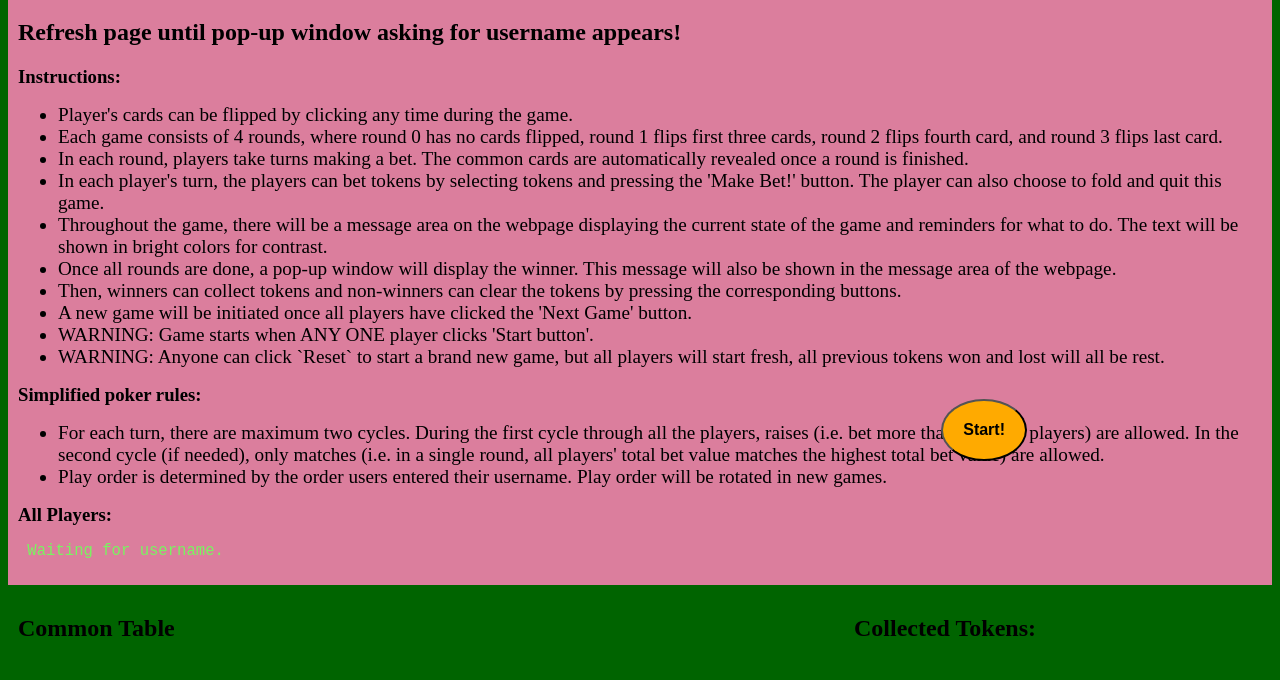
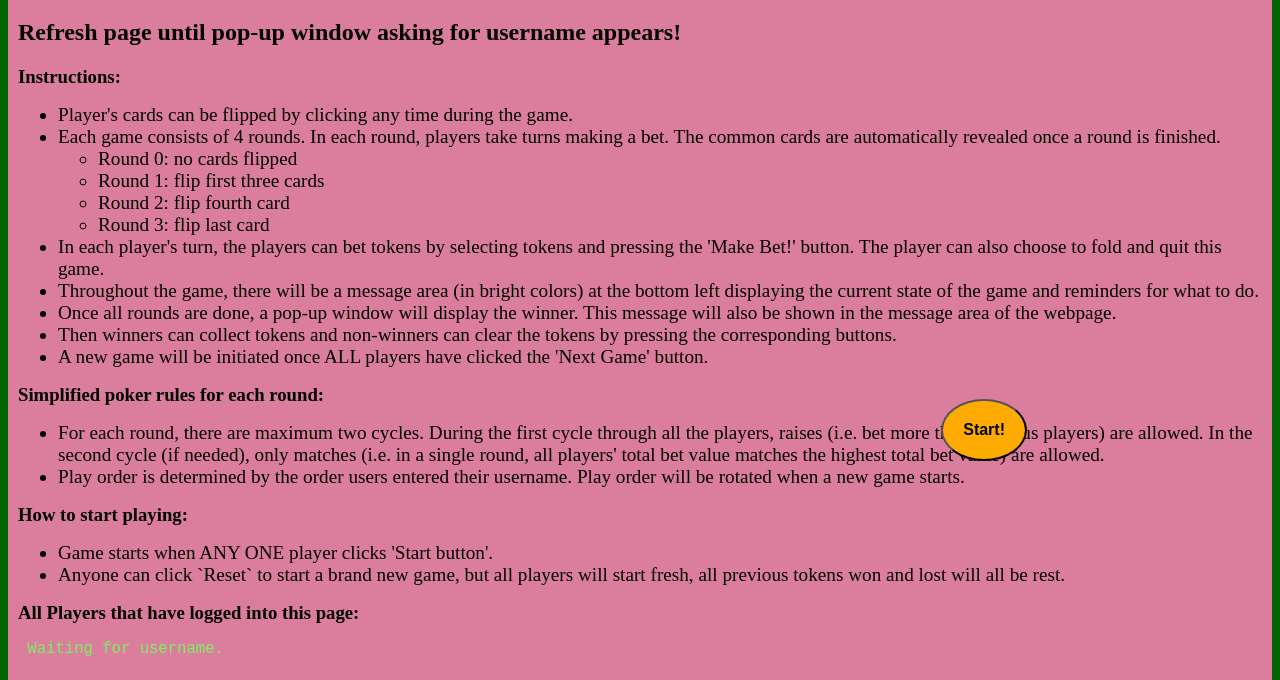
Before and after one commit to Louise-X10/WebApp-Hackathon, a website: page poker/index.html in a window 1280 px wide. Shown: the part 79-759 px from the top of the page. Drawn offline with nearby package versions, Linux system fonts and the light colour scheme; no server answers.

Commit message:
update instructions

```diff
--- a/poker/index.html
+++ b/poker/index.html
@@ -14,23 +14,32 @@
         <h3>Instructions: </h3>
         <ul>
             <li>Player's cards can be flipped by clicking any time during the game.</li>
-            <li>Each game consists of 4 rounds, where round 0 has no cards flipped, round 1 flips first three cards, round 2 flips fourth card, and round 3 flips last card. </li>
-            <li>In each round, players take turns making a bet. The common cards are automatically revealed once a round is finished. </li>
+            <li>Each game consists of 4 rounds. In each round, players take turns making a bet. The common cards are automatically revealed once a round is finished. </li>
+            <ul>
+                <li>Round 0: no cards flipped</li>
+                <li>Round 1: flip first three cards</li>
+                <li>Round 2: flip fourth card</li>
+                <li>Round 3: flip last card</li>
+            </ul>
             <li>In each player's turn, the players can bet tokens by selecting tokens and pressing the 'Make Bet!' button. The player can also choose to fold and quit this game. </li>
-            <li>Throughout the game, there will be a message area on the webpage displaying the current state of the game and reminders for what to do. The text will be shown in bright colors for contrast. </li>
+            <li>Throughout the game, there will be a message area (in bright colors) at the bottom left displaying the current state of the game and reminders for what to do. </li>
             <li>Once all rounds are done, a pop-up window will display the winner. This message will also be shown in the message area of the webpage. </li>
-            <li>Then, winners can collect tokens and non-winners can clear the tokens by pressing the corresponding buttons.</li>
-            <li>A new game will be initiated once all players have clicked the 'Next Game' button. </li>
-            <li>WARNING: Game starts when ANY ONE player clicks 'Start button'. </li>
-            <li>WARNING: Anyone can click `Reset` to start a brand new game, but all players will start fresh, all previous tokens won and lost will all be rest. </li>
+            <li>Then winners can collect tokens and non-winners can clear the tokens by pressing the corresponding buttons.</li>
+            <li>A new game will be initiated once ALL players have clicked the 'Next Game' button. </li>
         </ul>
-        <h3>Simplified poker rules:</h3>
+        <h3>Simplified poker rules for each round:</h3>
         <ul>
-            <li>For each turn, there are maximum two cycles. During the first cycle through all the players, raises (i.e. bet more than previous players) are allowed. In the second cycle (if needed), only matches (i.e. in a single round, all players' total bet value matches the highest total bet value) are allowed.</li>
-            <li>Play order is determined by the order users entered their username. Play order will be rotated in new games.</li>
+            <li>For each round, there are maximum two cycles. During the first cycle through all the players, raises (i.e. bet more than previous players) are allowed. In the second cycle (if needed), only matches (i.e. in a single round, all players' total bet value matches the highest total bet value) are allowed.</li>
+            <li>Play order is determined by the order users entered their username. Play order will be rotated when a new game starts.</li>
         </ul>
-        <h3> All Players: </h3>
+        <h3>How to start playing: </h3>
+        <ul>
+            <li>Game starts when ANY ONE player clicks 'Start button'. </li>
+            <li>Anyone can click `Reset` to start a brand new game, but all players will start fresh, all previous tokens won and lost will all be rest. </li>
+        </ul>
+        <h3> All Players that have logged into this page: </h3>
         <p id = 'logplayers'></p>
+
         <pre id="evalMsg"> Waiting for username. </pre>
         <button class="start"> Start!</button>
     </header>
```
